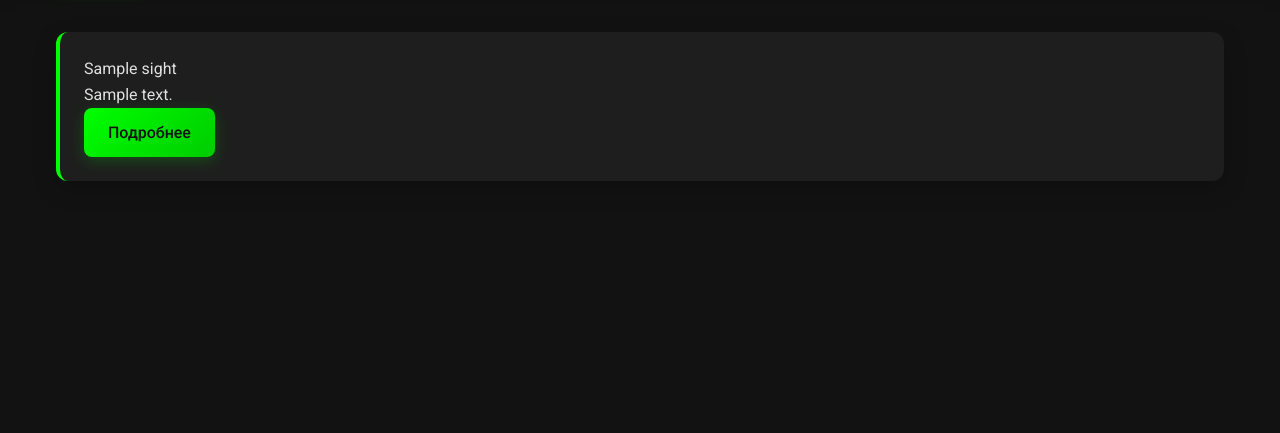
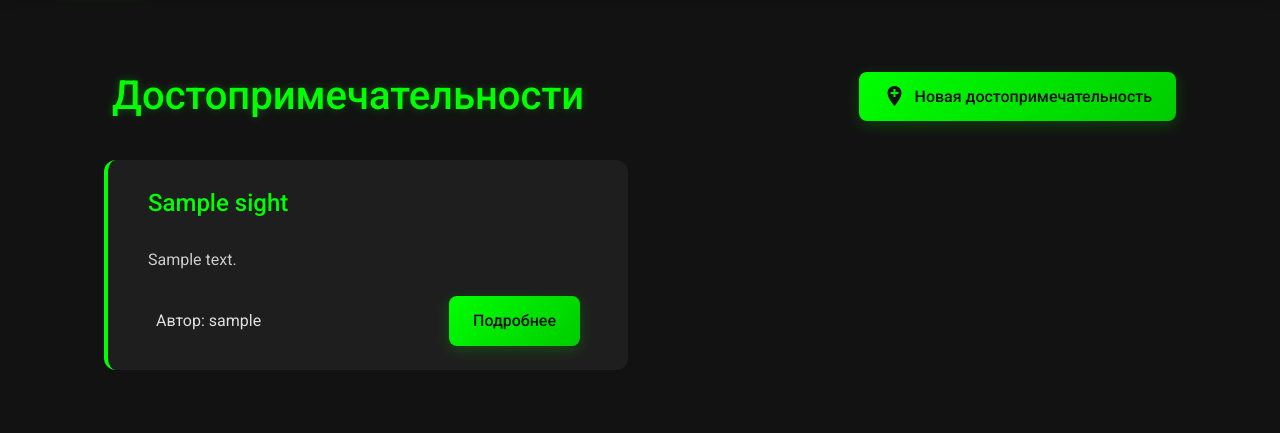
Before and after one commit to Busyaska/Hahaton, a Django app: page / in a window 1280 px wide. Shown: the part 126-559 px from the top of the page. Run offline with Django 5.2, Linux system fonts and the light colour scheme; tables that the repository leaves empty hold one stand-in row (values such as "Sample post"); some libraries are stand-ins or nearby versions.

Commit message:
Update index.html

```diff
--- a/YandexMapNanigation/templates/index.html
+++ b/YandexMapNanigation/templates/index.html
@@ -1,26 +1,68 @@
 {% extends "base.html" %}
+{% load static %}
 
-{% block title %}
-  Navigation
+{% block title %}Достопримечательности{% endblock %}
+
+{% block extra_head %}
+<link rel="stylesheet" href="{% static 'css/sights_list.css' %}">
 {% endblock %}
 
 {% block content %}
-<div class="container mt-4">
-  <div class="row g-4 justify-content-center">
+<div class="sights-container">
+    <div class="sights-header">
+        <h1 class="page-title">Достопримечательности</h1>
+        <a href="{% url 'sight:create' %}" class="btn btn-create">
+            <i class="material-icons">add_location</i>
+            Новая достопримечательность
+        </a>
+    </div>
+
+    <div class="sights-list">
         {% for sight in page_obj %}
-      <div class="col-md-4">
-        <div class="card h-100">
-          <div class="card-header">
-            {{ sight.title }}
+        <div class="sight-card">
+            <div class="sight-content">
+                <h3 class="sight-title">{{ sight.title }}</h3>
+                <div class="sight-description">
+                    {{ sight.description|truncatewords:30 }}
                 </div>
-          <div class="card-body">
-            <p>{{ sight.description }}</p>
-            <a class="btn btn-primary" href="{% url 'sight:detail' sight.id %}">Подробнее</a>
+                <div class="sight-meta">
+                    <span class="sight-author">Автор: {{ sight.author.username }}</span>
+                    <a href="{% url 'sight:detail' sight.id %}" class="btn btn-details">
+                        Подробнее
+                    </a>
                 </div>
             </div>
         </div>
+        {% empty %}
+        <div class="no-sights">
+            <p>Пока нет достопримечательностей.</p>
+            <a href="{% url 'sight:create' %}" class="btn">Добавить первую</a>
+        </div>
         {% endfor %}
     </div>
+
+    {% if page_obj.has_other_pages %}
+    <div class="pagination">
+        {% if page_obj.has_previous %}
+        <a href="?page={{ page_obj.previous_page_number }}" class="page-link">
+            <i class="material-icons">chevron_left</i>
+        </a>
+        {% endif %}
+
+        {% for num in page_obj.paginator.page_range %}
+        {% if page_obj.number == num %}
+        <span class="current-page">{{ num }}</span>
+        {% else %}
+        <a href="?page={{ num }}" class="page-link">{{ num }}</a>
+        {% endif %}
+        {% endfor %}
+
+        {% if page_obj.has_next %}
+        <a href="?page={{ page_obj.next_page_number }}" class="page-link">
+            <i class="material-icons">chevron_right</i>
+        </a>
+        {% endif %}
     </div>
-
+    {% endif %}
+</div>
 {% endblock %}
```
Lines whose indentation alone changed are shown as unchanged.
